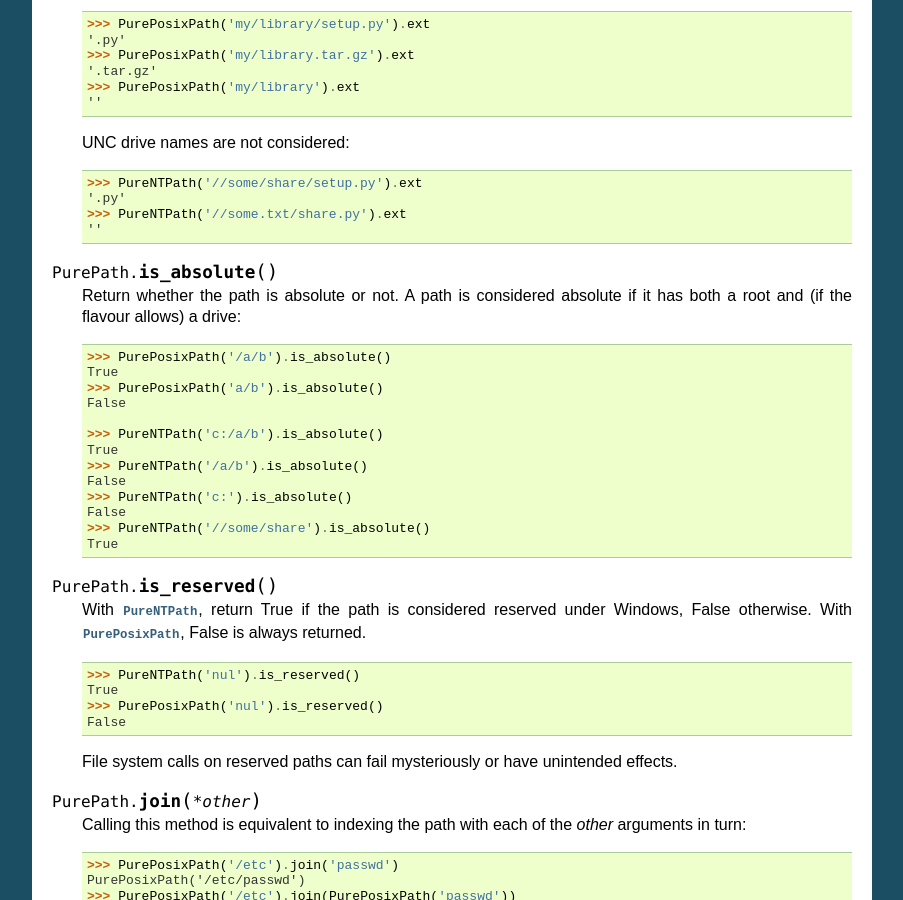
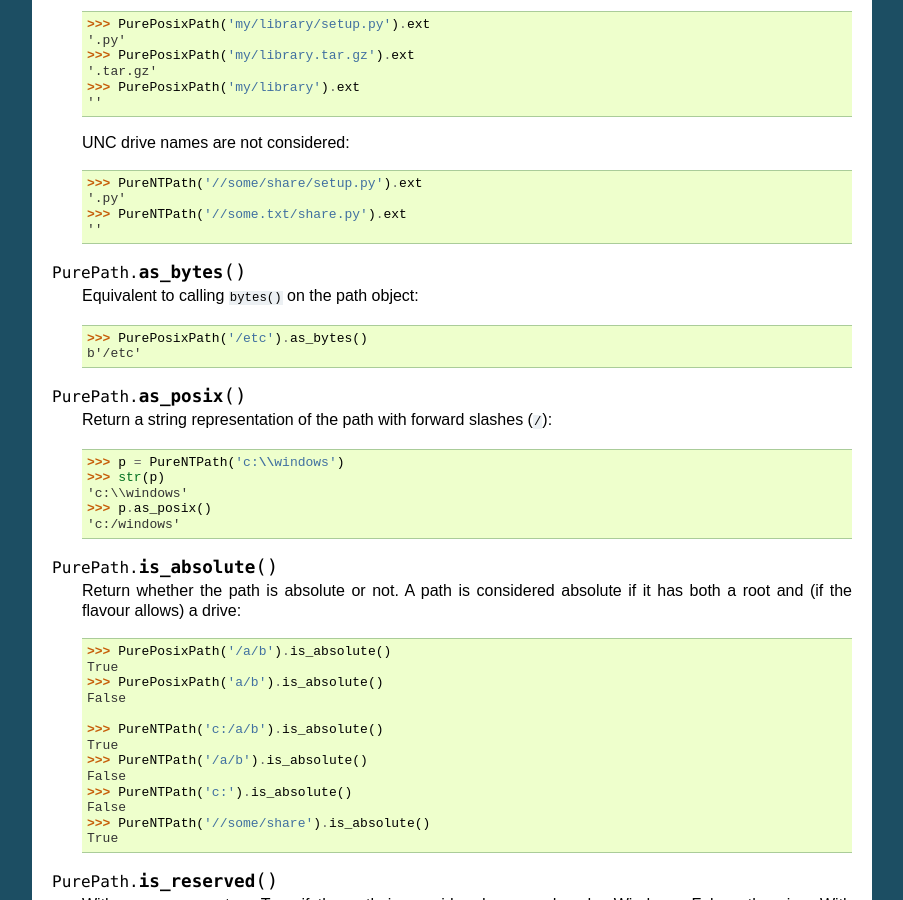
Before and after one commit to jazzband/pathlib2, a Sphinx documentation site: the page built from docs/index.rst, in a window 1280 px wide and 900 px high, scrolled down 4306 px. Shown: the whole window, without its empty margins (198-1101 px from the left). Built offline with Sphinx 7.4.7, drawn with Linux system fonts in a browser that asks for light colours; some of the changed text lies outside the part shown.

Commit message:
More docs

```diff
--- a/docs/index.rst
+++ b/docs/index.rst
@@ -289,6 +289,25 @@
       ''
 
 
+.. method:: PurePath.as_bytes()
+
+   Equivalent to calling ``bytes()`` on the path object::
+
+      >>> PurePosixPath('/etc').as_bytes()
+      b'/etc'
+
+
+.. method:: PurePath.as_posix()
+
+   Return a string representation of the path with forward slashes (``/``)::
+
+      >>> p = PureNTPath('c:\\windows')
+      >>> str(p)
+      'c:\\windows'
+      >>> p.as_posix()
+      'c:/windows'
+
+
 .. method:: PurePath.is_absolute()
 
    Return whether the path is absolute or not.  A path is considered absolute
--- a/setup.py
+++ b/setup.py
@@ -24,5 +24,6 @@
         'Topic :: Software Development :: Libraries',
         'Topic :: System :: Filesystems',
         ],
+    download_url='https://pypi.python.org/pypi/pathlib/',
     url='http://readthedocs.org/docs/pathlib/',
 )
```
